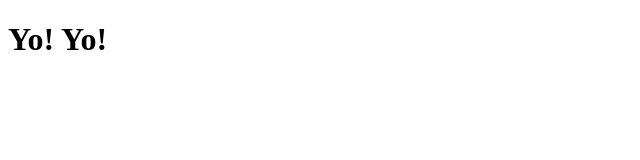
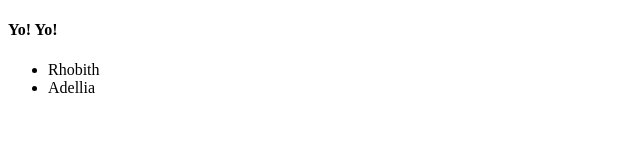
Before and after one commit to rhobith/coba-test, a plain HTML site: page index.html in a window 1280 px wide. Shown: the whole page, without its empty margins (0-640 px from the left). Drawn offline with Linux system fonts and the light colour scheme.

Commit message:
mengubah h4 dan list

```diff
--- a/index.html
+++ b/index.html
@@ -7,6 +7,10 @@
   </head>
 
   <body>
-    <h1>Yo! Yo!</h1>
+    <h4>Yo! Yo!</h4>
+    <ul>
+      <li>Rhobith</li>
+      <li>Adellia</li>
+    </ul>
   </body>
 </html>
```
